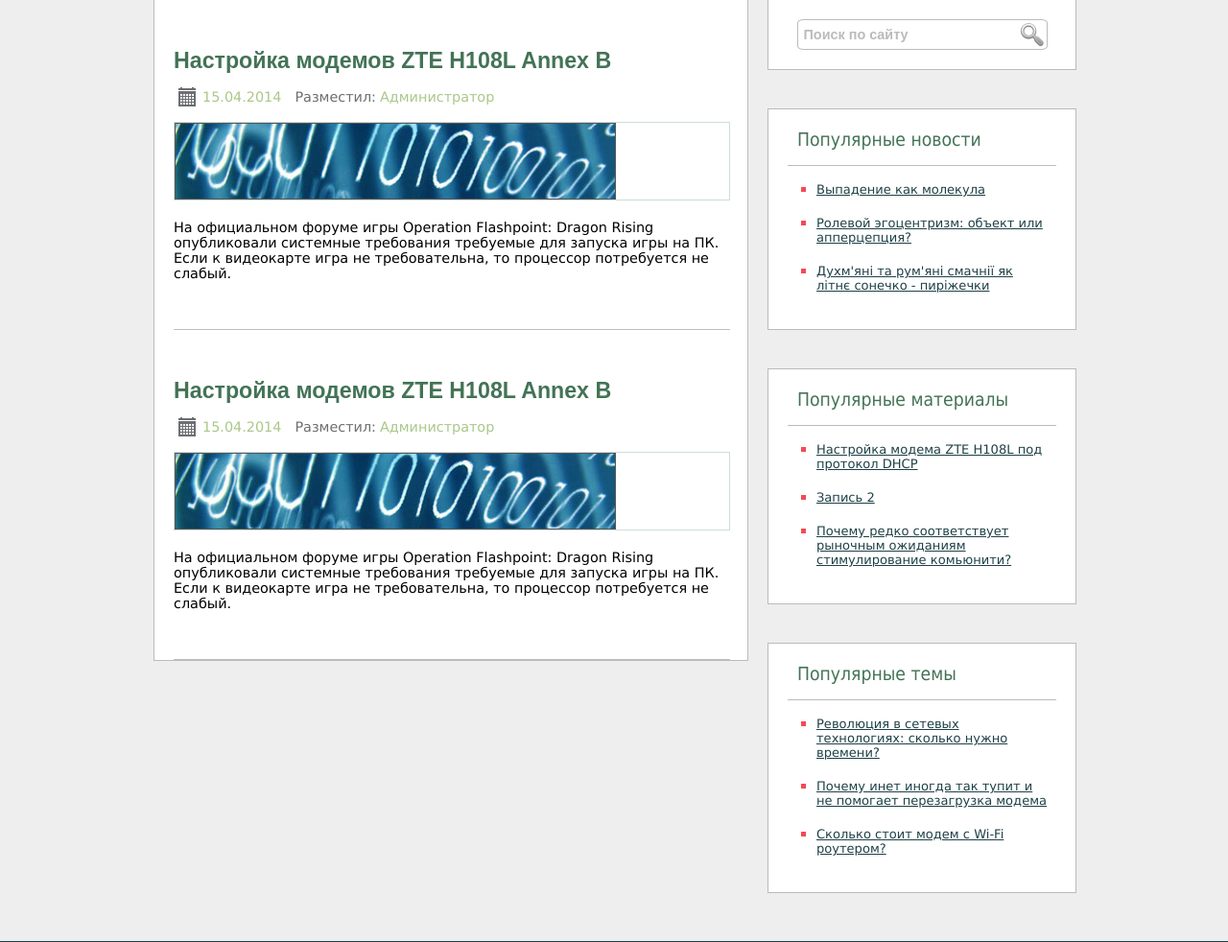
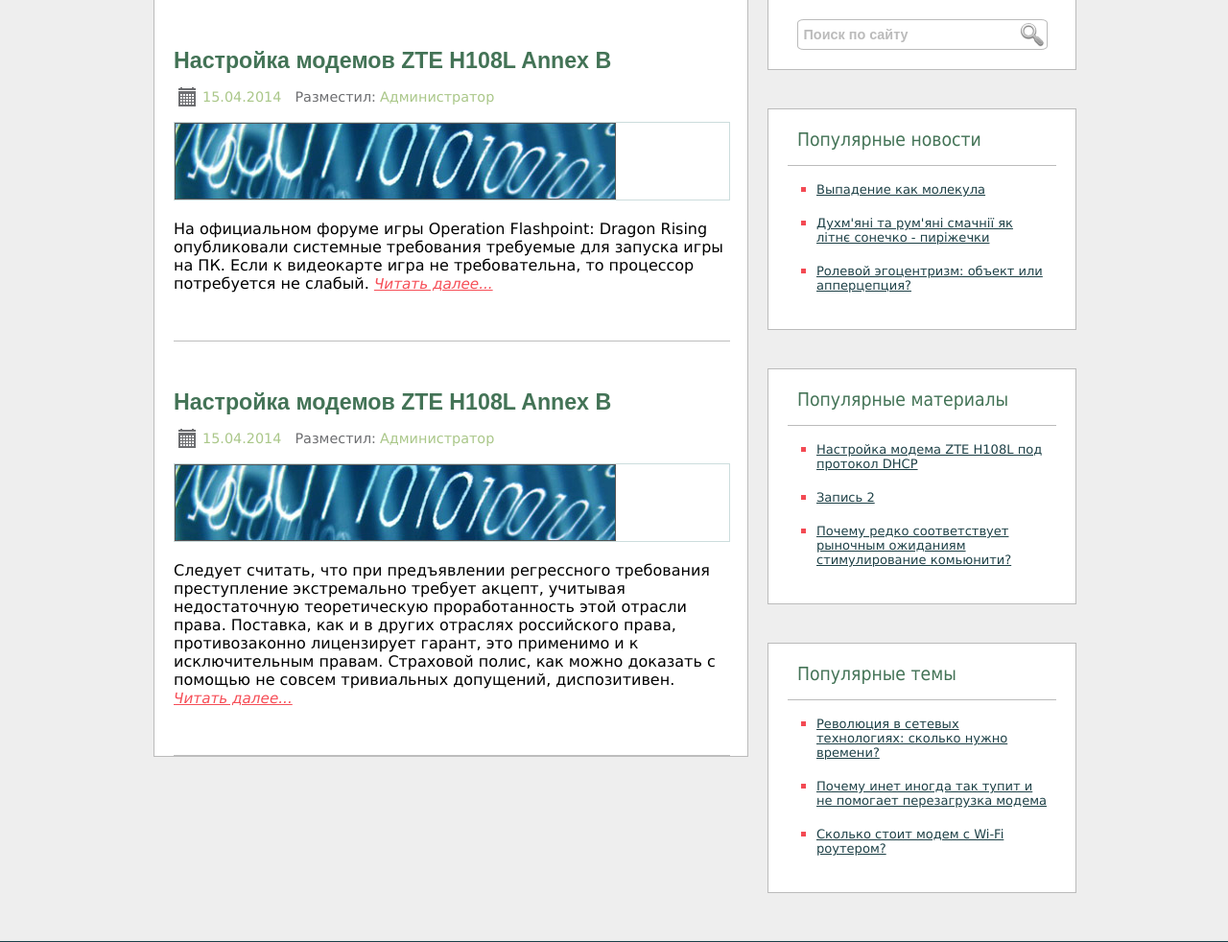
Before and after one commit to Wildcorsair/ogoproject, a PHP site: page /materials in a window 1280 px wide. Shown: the part 261-1243 px from the top of the page at 96% size. Run offline with PHP 8.4, Linux system fonts and the light colour scheme; data comes from the database, SQL or seed files in the repository; data that the repository does not hold is empty.

Commit message:
Change article pag

```diff
--- a/apps/views/materials/index.php
+++ b/apps/views/materials/index.php
@@ -19,6 +19,7 @@
 			опубликовали системные требования требуемые для запуска игры
 			на ПК. Если к видеокарте игра не требовательна, то процессор
 			потребуется не слабый.
+			<a href="/news/show/<?php echo $record->fid; ?>">Читать далее...</a>
 		</div>
 	</div>
 
@@ -38,10 +39,15 @@
 		</div>
 		<div class="article-preview-image"></div>
 		<div class="article-preview-text">
-			На официальном форуме игры Operation Flashpoint: Dragon Rising
-			опубликовали системные требования требуемые для запуска игры
-			на ПК. Если к видеокарте игра не требовательна, то процессор
-			потребуется не слабый.
+			Следует считать, что при предъявлении регрессного требования
+			преступление экстремально требует акцепт, учитывая
+			недостаточную теоретическую проработанность этой
+			отрасли права. Поставка, как и в других отраслях
+			российского права, противозаконно лицензирует гарант,
+			это применимо и к исключительным правам. Страховой полис,
+			как можно доказать с помощью не совсем тривиальных допущений,
+			диспозитивен.
+			<a href="/news/show/<?php echo $record->fid; ?>">Читать далее...</a>
 		</div>
 	</div>
 
--- a/public/css/styles.css
+++ b/public/css/styles.css
@@ -229,6 +229,7 @@ span#registration-href {
 	color: #437356;
 	width: 580px;
 	padding: 50px 0;
+	font-family: Verdana, Arial, Tahoma, sans-serif;
 	border-bottom: solid 1px #bebebe;
 }
 
@@ -341,8 +342,7 @@ div.reg-email-input-wrapper {
 	width: 440px;
 	margin-left: 120px;
 	color: #000;
-	font-size: 0.85em;
-	font-family: Verdana, sans-serif;
+	/*font-family: Verdana, Arial, Tahoma, sans-serif;*/
 }
 
 .text-block h3 {
@@ -352,14 +352,14 @@ div.reg-email-input-wrapper {
 	font-size: 1.45em;
 }
 
-.text-block a {
+/*.text-block a {
 	color: #f64e57;
 	font-style: italic;
 }
 
 .text-block a:hover {
 	color: #e02c36;
-}
+}*/
 
 #page-counter-wrapper {
 	width: 341px;
@@ -676,8 +676,6 @@ div.article-preview-image {
 div.article-preview-text {
 	margin-top: 20px;
 	width: 580px;
-	font-family: Verdana, Arial, Tahoma, sans-serif;
-	font-size: 0.9em;
 	color: #000;
 }
 
@@ -690,6 +688,16 @@ span.user-name {
 	color: #437356;
 	font-size: 1.45em;
 	font-family: Arial, Tahoma, Helvetica, sans-serif;
+}
+
+div.content-item-block a {
+	color: #f64e57;
+	font-style: italic;
+	font-size: 0.95em;
+}
+
+div.content-item-block a:hover {
+	color: #e02c36;
 }
 
 .article-info {
```
